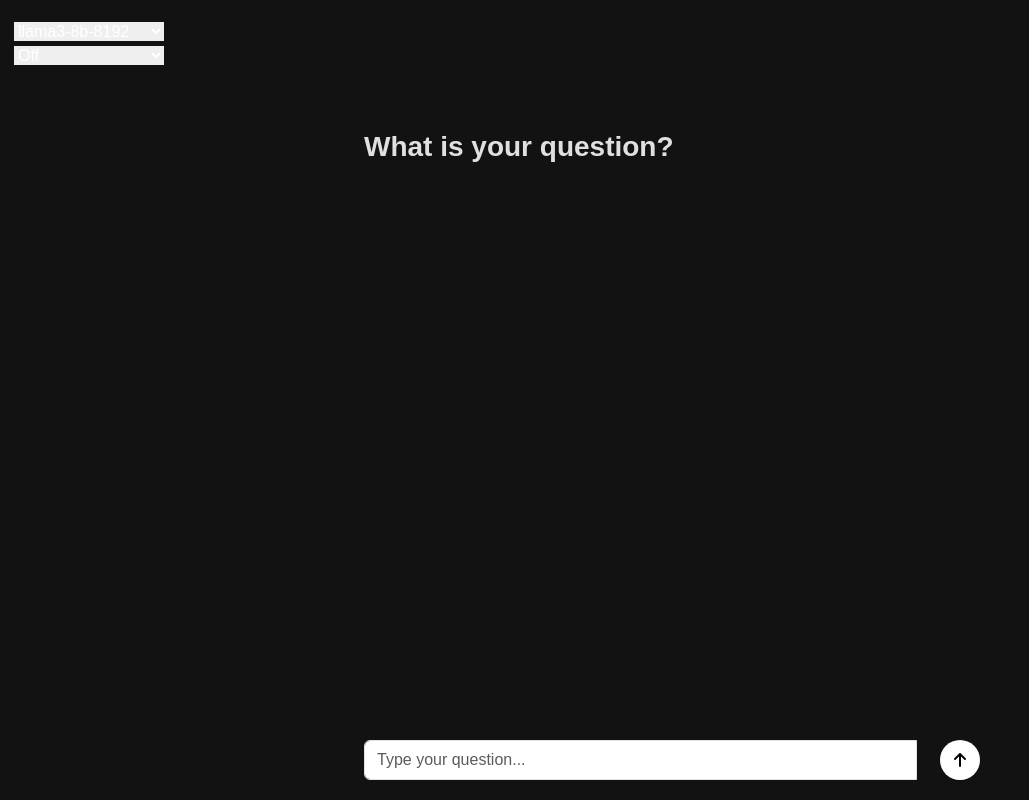
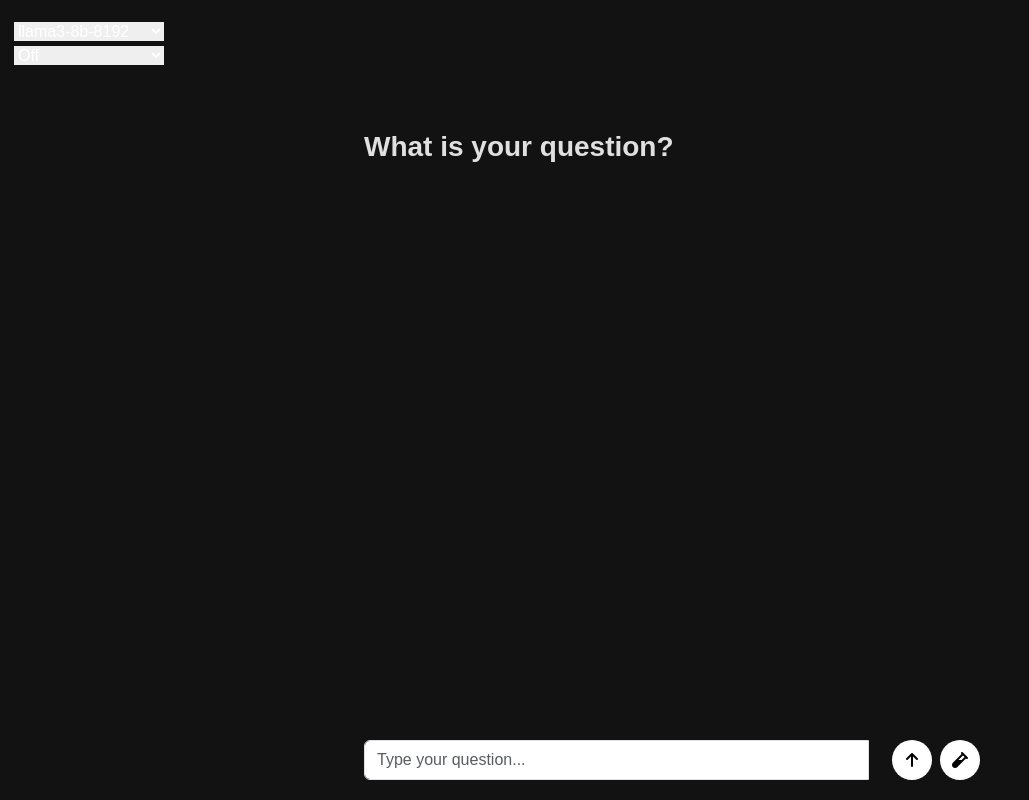
Before and after one commit to AxelMBC/rag-ai, a Next.js app: page / in a window 1280 px wide. Shown: the whole page, without its empty margins (0-1029 px from the left). Built offline with nearby package versions, Linux system fonts and the light colour scheme.

Commit message:
updating

```diff
--- a/app/components/InputAsk.tsx
+++ b/app/components/InputAsk.tsx
@@ -52,6 +52,20 @@ const InputAsk = ({
     setLoading(false);
     setInquiry("");
   };
+
+  const handleSubmitThread = async () => {
+    setLoading(true);
+    const res = await fetch("/api/inquiryHistory", {
+      method: "POST",
+      body: JSON.stringify({
+        inquiry: JSON.stringify(answers),
+        model: selectedModel,
+      }),
+    });
+    const data = await res?.json();
+    console.log("Data RESPONSE: ", data);
+    setLoading(false);
+  };
   return (
     <div className="sticky-chat-input">
       <div className="container-fluid">
@@ -78,6 +92,18 @@ const InputAsk = ({
               >
                 <i className="fas fa-arrow-up" style={{ color: "black" }} />
               </div>
+              <div
+                className="d-flex justify-content-center align-items-center cursor-pointer ms-2"
+                onClick={() => handleSubmitThread()}
+                style={{
+                  width: "40px",
+                  height: "40px",
+                  borderRadius: "50%",
+                  backgroundColor: "white",
+                }}
+              >
+                <i className="fas fa-vial" style={{ color: "black" }} />
+              </div>
             </div>
           </div>
         </div>
```
Also changed, not shown: app/api/inquiryHistory/route.ts (added, +59 -0 lines).
